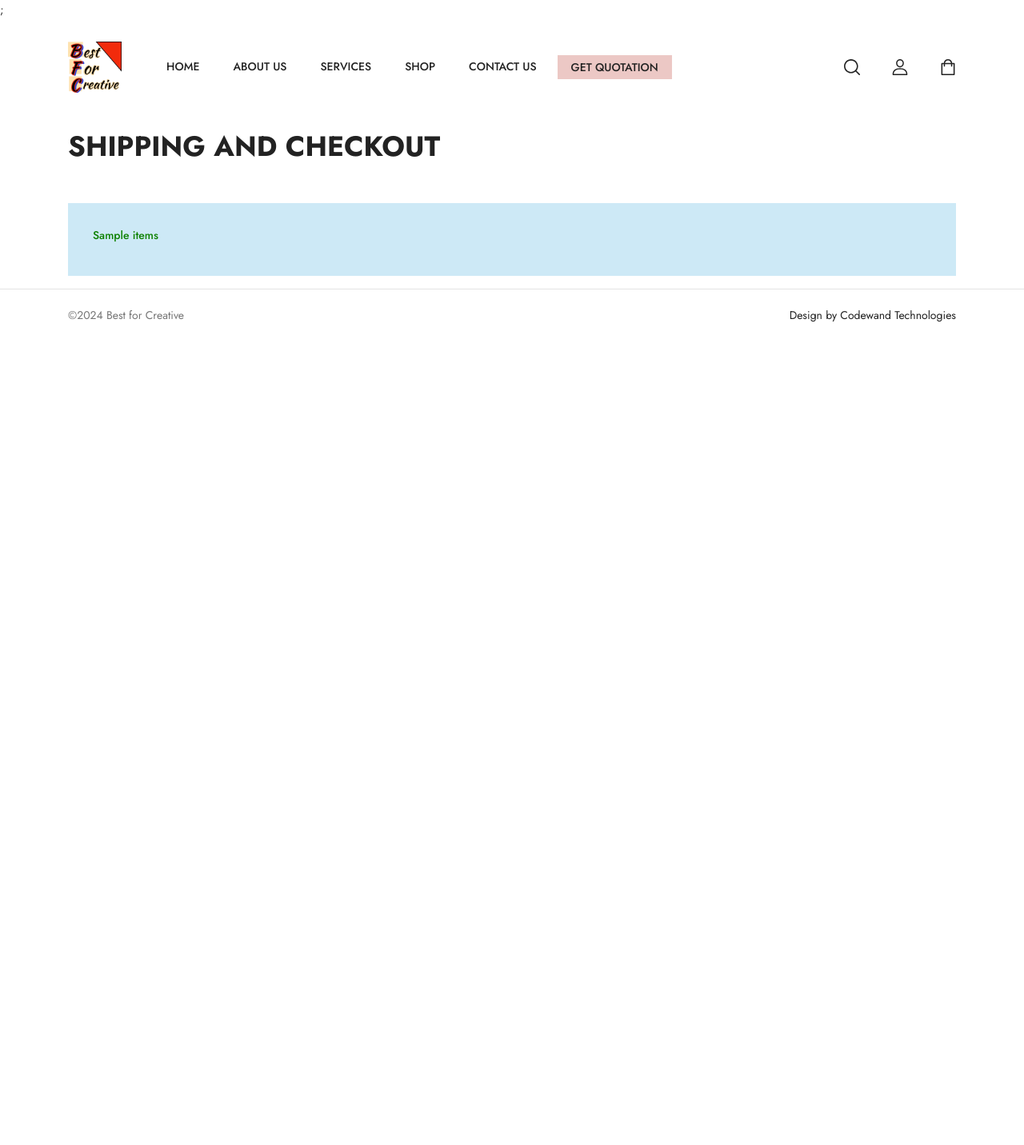
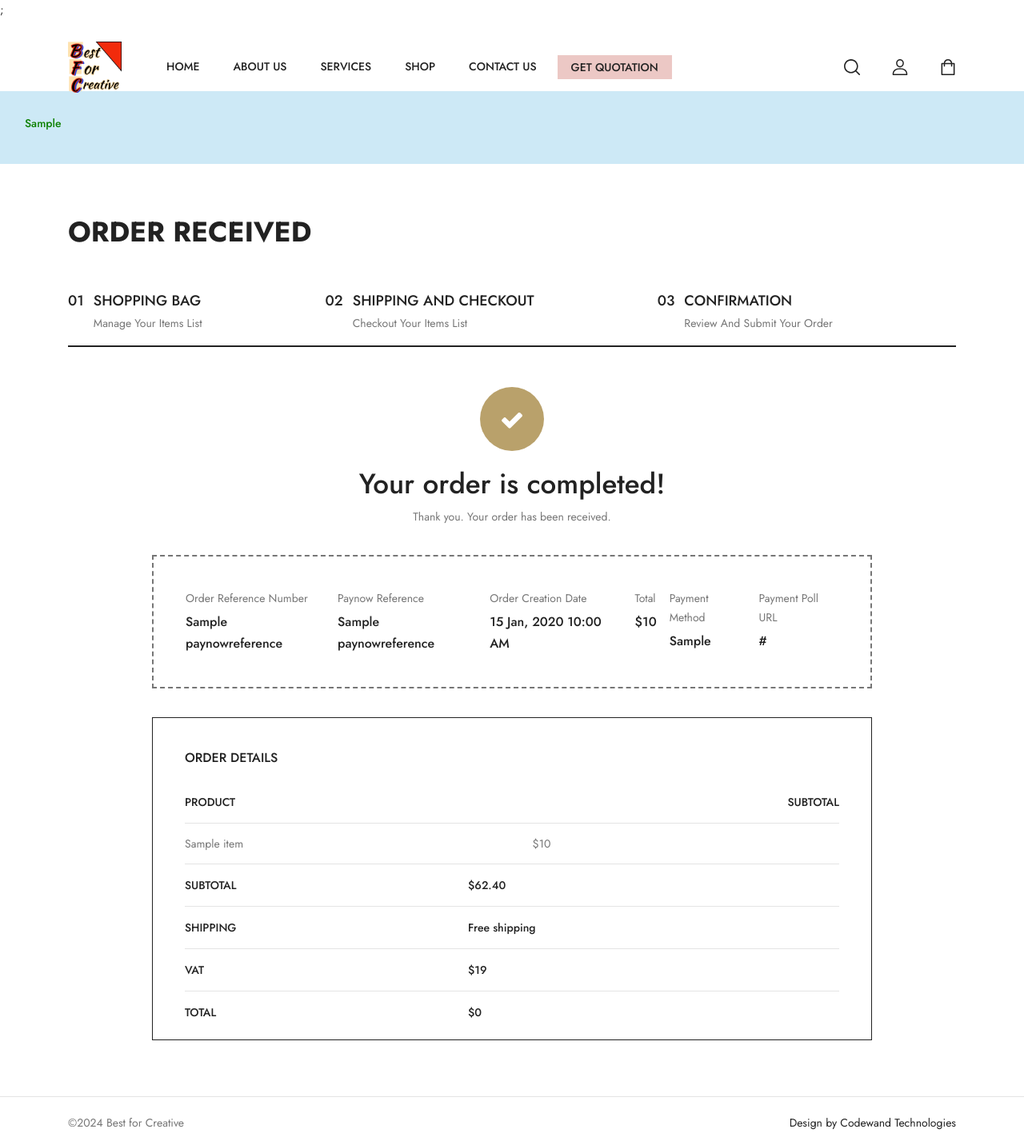
Before and after one commit to Leehon008/lara11ecommerce, a Laravel app: template resources/views/order_confirmation.blade.php in a window 1280 px wide. Shown: the whole page at 80% size. Before the commit the page ends 403 px from the top, so only its background shows below. Run offline with Laravel 12, Linux system fonts and the light colour scheme; the template is opened without the code that fills it: most values are stand-ins (such as "Sample title", 1, 10 or a date in 2020); parts of the project's set-up code (start-up, migrations or seed data) failed here and were passed over; some libraries are stand-ins or nearby versions.

Commit message:
feat: use cart totals for payment

```diff
--- a/app/Models/Order.php
+++ b/app/Models/Order.php
@@ -8,7 +8,7 @@ use Illuminate\Database\Eloquent\Model;
 class Order extends Model
 {
     use HasFactory;
-    protected $fillable = ['user_id', 'amount', 'status','pollurl','reference','paynowreference'];
+    protected $fillable = ['user_id', 'amount', 'status','pollurl','reference','paynowreference','payment_method'];
 
     public function user()
     {
--- a/resources/views/cart.blade.php
+++ b/resources/views/cart.blade.php
@@ -3,11 +3,6 @@
     <main class="pt-90">
         <div class="mb-4 pb-4"></div>
         <section class="shop-checkout container">
-            @if ($testMsg)
-                <div class="alert alert-info">
-                    <p style="color:rgb(13, 128, 0);pt:1px;"> {!! $testMsg !!}</p>
-                </div>
-            @endif
             </p>
             <h2 class="page-title">Cart</h2>
             <div class="checkout-steps">
--- a/resources/views/order_confirmation.blade.php
+++ b/resources/views/order_confirmation.blade.php
@@ -1,22 +1,118 @@
 @extends('layouts.app')
 @section('content')
     <main class="pt-90">
-        <div class="mb-4 pb-4"></div>
-        <section class="shop-checkout container">
-            <h2 class="page-title">Shipping and Checkout</h2>
-            @if ($items)
-                <div class="alert alert-info">
-                    <p style="color:rgb(13, 128, 0);pt:1px;"> {!! $items !!}</p>
+        @if ($testMsg)
+            <div class="alert alert-info">
+                <p style="color:rgb(13, 128, 0);pt:1px;"> {!! $testMsg !!}</p>
+            </div>
+            <div class="mb-4 pb-4"></div>
+            <section class="shop-checkout container">
+                <h2 class="page-title">Order Received</h2>
+                <div class="checkout-steps">
+                    <a href="cart.html" class="checkout-steps__item active">
+                        <span class="checkout-steps__item-number">01</span>
+                        <span class="checkout-steps__item-title">
+                            <span>Shopping Bag</span>
+                            <em>Manage Your Items List</em>
+                        </span>
+                    </a>
+                    <a href="checkout.html" class="checkout-steps__item active">
+                        <span class="checkout-steps__item-number">02</span>
+                        <span class="checkout-steps__item-title">
+                            <span>Shipping and Checkout</span>
+                            <em>Checkout Your Items List</em>
+                        </span>
+                    </a>
+                    <a href="order-confirmation.html" class="checkout-steps__item active">
+                        <span class="checkout-steps__item-number">03</span>
+                        <span class="checkout-steps__item-title">
+                            <span>Confirmation</span>
+                            <em>Review And Submit Your Order</em>
+                        </span>
+                    </a>
                 </div>
-            @endif
+                <div class="order-complete">
+                    <div class="order-complete__message">
+                        <svg width="80" height="80" viewBox="0 0 80 80" fill="none"
+                            xmlns="http://www.w3.org/2000/svg">
+                            <circle cx="40" cy="40" r="40" fill="#B9A16B" />
+                            <path
+                                d="M52.9743 35.7612C52.9743 35.3426 52.8069 34.9241 52.5056 34.6228L50.2288 32.346C49.9275 32.0446 49.5089 31.8772 49.0904 31.8772C48.6719 31.8772 48.2533 32.0446 47.952 32.346L36.9699 43.3449L32.048 38.4062C31.7467 38.1049 31.3281 37.9375 30.9096 37.9375C30.4911 37.9375 30.0725 38.1049 29.7712 38.4062L27.4944 40.683C27.1931 40.9844 27.0257 41.4029 27.0257 41.8214C27.0257 42.24 27.1931 42.6585 27.4944 42.9598L33.5547 49.0201L35.8315 51.2969C36.1328 51.5982 36.5513 51.7656 36.9699 51.7656C37.3884 51.7656 37.8069 51.5982 38.1083 51.2969L40.385 49.0201L52.5056 36.8996C52.8069 36.5982 52.9743 36.1797 52.9743 35.7612Z"
+                                fill="white" />
+                        </svg>
+                        <h3>Your order is completed!</h3>
+                        <p>Thank you. Your order has been received.</p>
+                    </div>
+                    <div class="order-info">
+                        <div class="order-info__item">
+                            <label>Order Reference Number</label>
+                            <span>{{ $order->paynowreference }}</span>
+                        </div>
+                        <div class="order-info__item">
+                            <label>Paynow Reference</label>
+                            <span>{{ $order->paynowreference }}</span>
+                        </div>
+                        <div class="order-info__item">
+                            <label>Order Creation Date</label>
+                            <span>{{ $order->created_at->format('d M, Y h:i A') }}</span>
+                        </div>
+                        <div class="order-info__item">
+                            <label>Total</label>
+                            <span>${{ $order->amount }}</span>
+                        </div>
+                        <div class="order-info__item">
+                            <label>Payment Method</label>
+                            <span>{{ $order->payment_method }}</span>
+                        </div>
+                        <div class="order-info__item">
+                            <label>Payment Poll URL</label>
+                            <span>{{ $order->pollurl }}</span>
+                        </div>
+                    </div>
+                    <div class="checkout__totals-wrapper">
+                        <div class="checkout__totals">
 
-            @if (session('items'))
-                <!-- Display cart items -->
-                @foreach (session('items') as $item)
-                    <p>{{ $item->name }}</p>
-                @endforeach
-            @endif
-
-        </section>
+                            <h3>Order Details</h3>
+                            <table class="checkout-cart-items">
+                                <thead>
+                                    <tr>
+                                        <th>PRODUCT</th>
+                                        <th>SUBTOTAL</th>
+                                    </tr>
+                                </thead>
+                                <tbody>
+                                    @foreach ($items as $item)
+                                        <tr>
+                                            <td>{{ $item->name }}</td>
+                                            <td>${{ $item->subTotal() }}</td>
+                                        </tr>
+                                    @endforeach
+                                </tbody>
+                            </table>
+                            <table class="checkout-totals">
+                                <tbody>
+                                    <tr>
+                                        <th>SUBTOTAL</th>
+                                        <td>$62.40</td>
+                                    </tr>
+                                    <tr>
+                                        <th>SHIPPING</th>
+                                        <td>Free shipping</td>
+                                    </tr>
+                                    <tr>
+                                        <th>VAT</th>
+                                        <td>$19</td>
+                                    </tr>
+                                    <tr>
+                                        <th>TOTAL</th>
+                                        <td>${{ Cart::instance('cart')->total() }}</td>
+                                    </tr>
+                                </tbody>
+                            </table>
+                        </div>
+                    </div>
+                </div>
+            </section>
     </main>
+    @endif
 @endsection
```
Also changed, not shown: app/Http/Controllers/CartController.php (+13 -14 lines), database/migrations/2024_11_10_004959_create_orders_table.php, database/migrations/2024_11_10_034253_add_payment_method_to_orders_table.php (added).
